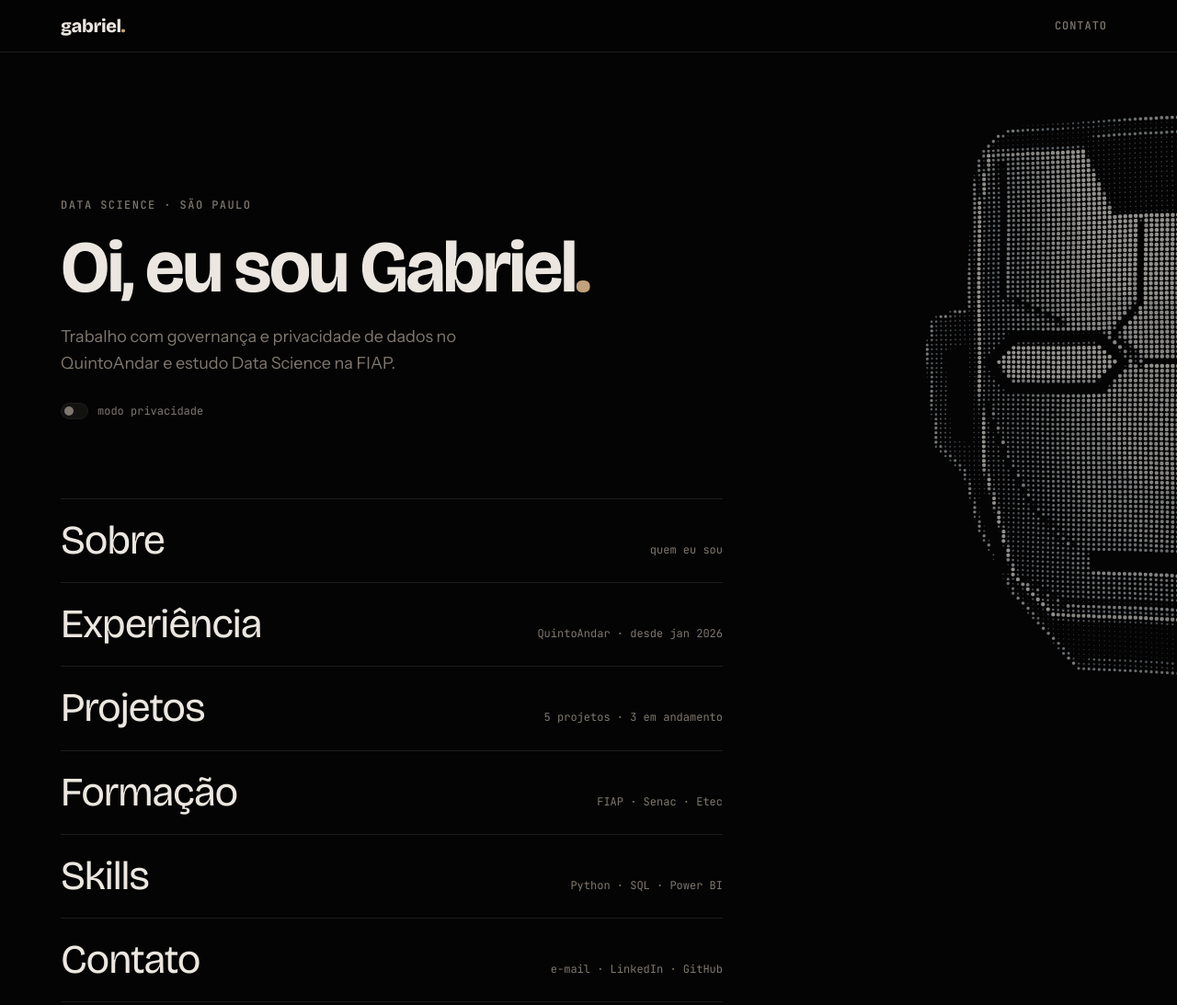
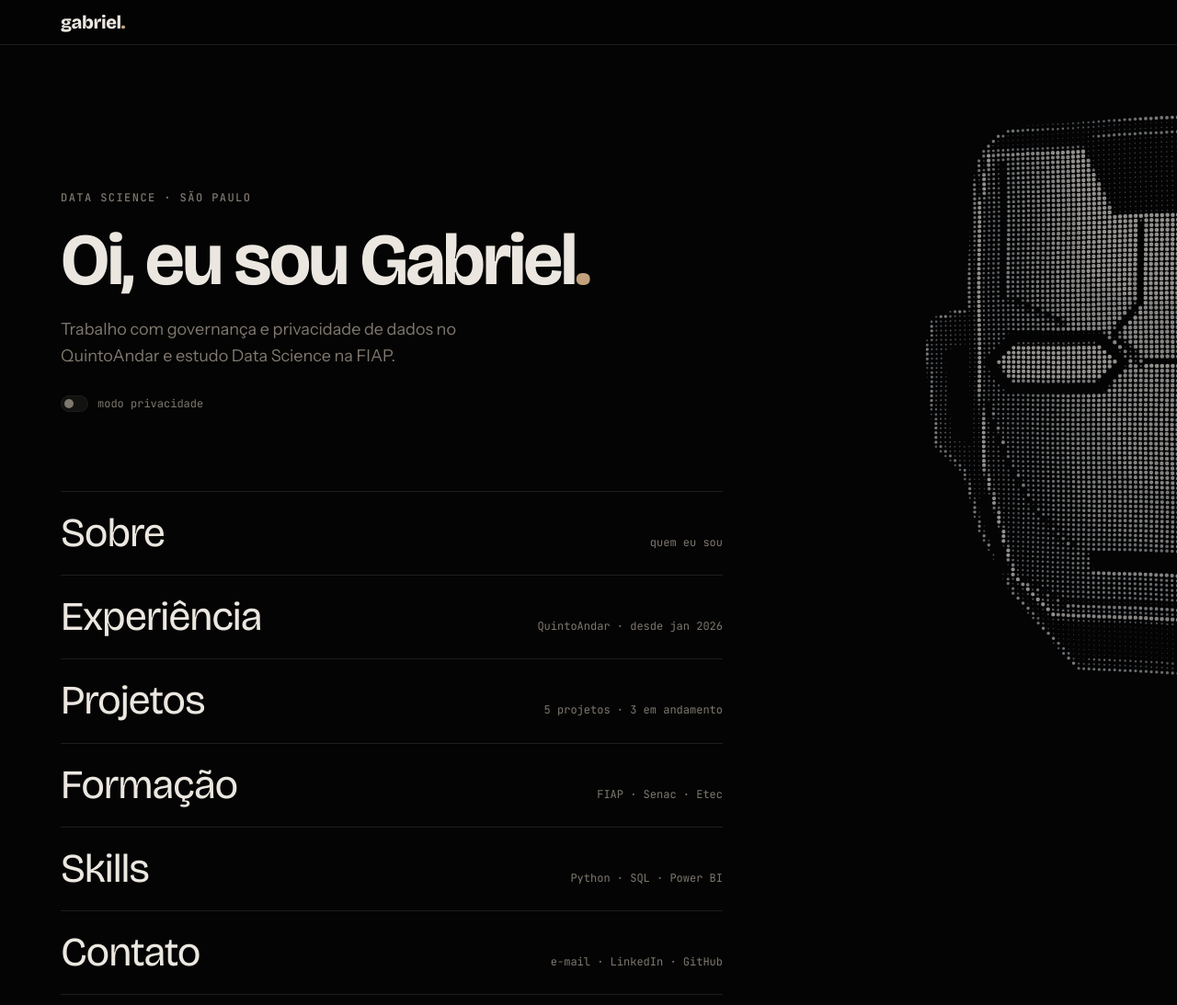
Before and after one commit to ogsantss/Portf-lio-, a plain HTML site: page index.html in a window 1280 px wide. Shown: the top 1093 px of the page at 92% size. Drawn offline with nearby package versions, Linux system fonts and the light colour scheme; animation ran at ten frames a second.

Commit message:
Remove o link de contato do topo
Co-Authored-By: Claude Fable 5.2 <noreply@anthropic.com>

```diff
--- a/index.html
+++ b/index.html
@@ -295,7 +295,6 @@ footer .wrap { padding-block: 32px; display: flex; justify-content: space-betwee
 <header>
   <div class="wrap">
     <a class="logo" href="#topo">gabriel<span>.</span></a>
-    <nav aria-label="Atalhos"><a href="#contato" data-open="contato">Contato</a></nav>
   </div>
 </header>
 
```
